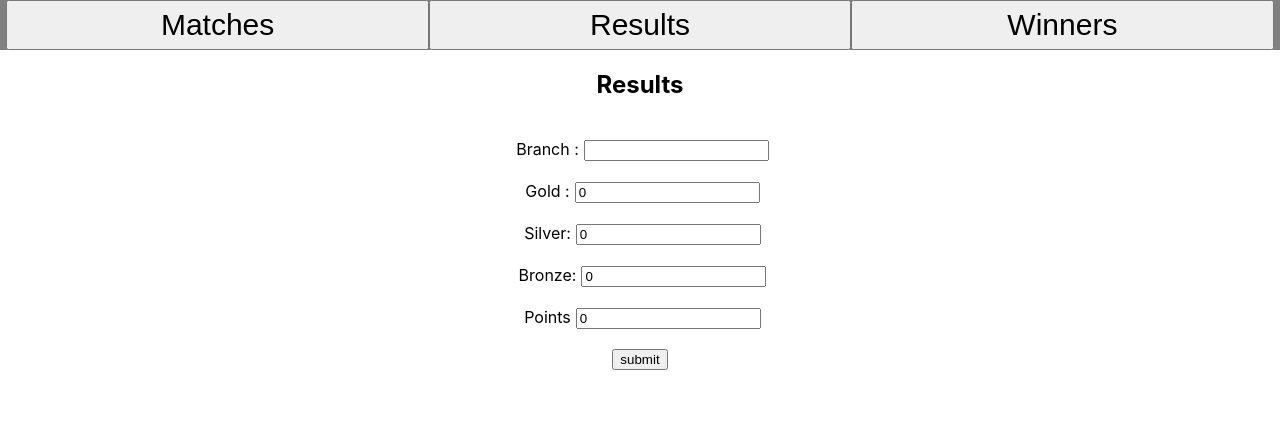
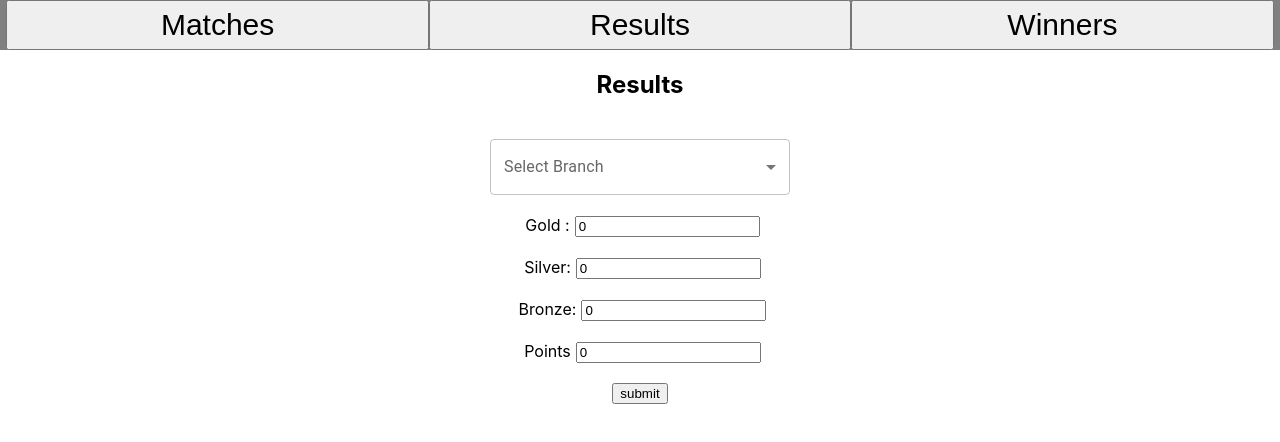
Before and after one commit to shubham691438/urja-admin, a React (Create React App) app: page /results in a window 1280 px wide. Shown: the top 442 px of the page. Built offline with nearby package versions, Linux system fonts and the light colour scheme.

Commit message:
selection of branch

```diff
--- a/package.json
+++ b/package.json
@@ -3,6 +3,9 @@
   "version": "0.1.0",
   "private": true,
   "dependencies": {
+    "@emotion/react": "^11.11.1",
+    "@emotion/styled": "^11.11.0",
+    "@mui/material": "^5.14.8",
     "@testing-library/jest-dom": "^5.17.0",
     "@testing-library/react": "^13.4.0",
     "@testing-library/user-event": "^13.5.0",
--- a/src/components/Results.js
+++ b/src/components/Results.js
@@ -1,5 +1,11 @@
 import React, { useState } from "react";
 import { Navbar } from "./Navbar";
+
+import Box from '@mui/material/Box';
+import InputLabel from '@mui/material/InputLabel';
+import MenuItem from '@mui/material/MenuItem';
+import FormControl from '@mui/material/FormControl';
+import Select from '@mui/material/Select';
 
 export const Results = () => {
   const [branch, setBranch] = useState("");
@@ -41,7 +47,6 @@ export const Results = () => {
     setPoints(0);
     setBranch("");
   }
-
   return (
     <div>
       <Navbar></Navbar>
@@ -67,68 +72,29 @@ export const Results = () => {
           ></input>
       </div>*/}
         <br></br>
-        <div>
-          <label for="branch" style={{ margin: "5px" }}>
-            Branch :
-          </label>
-          <input
-            type="text"
-            id="branch"
-            name="branch"
-            value={branch}
-            required={true}
-            onChange={(e) => setBranch(e.target.value)}
-          ></input>
-        </div>
 
-        {/* <div>
-          <label for="gender" style={{ margin: "5px" }}>
-            gender :
-          </label>
-          <input
-            type="radio"
-            value="male"
-            name="gender"
-            defaultChecked={true}
-            onChange={(e) => setGender(e.target.value)}
-          ></input>
-          <label for="male">Male</label>
-          <input
-            type="radio"
-            value="female"
-            name="gender"
-            onChange={(e) => setGender(e.target.value)}
-          ></input>
-          <label for="male">female</label>
-        </div> */}
-        {/* <br></br> */}
-        {/* <div>
-          <label for="medal" style={{ margin: "5px" }}>
-            Medal :
-          </label>
-          <input
-            type="radio"
-            value="gold"
-            name="medal"
-            defaultChecked={true}
-            onChange={(e) => setMedal(e.target.value)}
-          ></input>
-          <label for="gold">Gold</label>
-          <input
-            type="radio"
-            value="silver"
-            name="medal"
-            onChange={(e) => setMedal(e.target.value)}
-          ></input>
-          <label for="silver">Silver</label>
-          <input
-            type="radio"
-            value="bronze"
-            name="medal"
-            onChange={(e) => setMedal(e.target.value)}
-          ></input>
-          <label for="bronze">Bronze</label>
-      </div>*/}
+        <Box sx={{ width: "300px",  }}>
+          <FormControl fullWidth>
+            <InputLabel id="demo-simple-select-label">Select Branch</InputLabel>
+              <Select
+                labelId="demo-simple-select-label"
+                id="demo-simple-select"
+                value={branch}
+                label="branch"
+                onChange={(e) => setBranch(e.target.value)}
+              >
+                <MenuItem value="cse">Computer Science And Engineering</MenuItem>
+                <MenuItem value="ece">Electronics and Communication Engineering</MenuItem>
+                <MenuItem value="eee">Electrical Engineering</MenuItem>
+                <MenuItem value="ce">Civil Engineering</MenuItem>
+                <MenuItem value="me">Mechanical Engineering</MenuItem>
+                <MenuItem value="mme">Metallurgical and Materials Engineering</MenuItem>
+                <MenuItem value="pieEce">Production and Industrial Engineering + Engineering and Computational Mechanics</MenuItem>
+                <MenuItem value="pg">M. Tech + M.SC + MCA</MenuItem>
+              </Select>
+          </FormControl>
+        </Box>
+
         <br></br>
         <div>
           <label for="gold" style={{ margin: "5px" }}>
```
Also changed, not shown: 1 other file (tests, documents, lock files or other folders).
